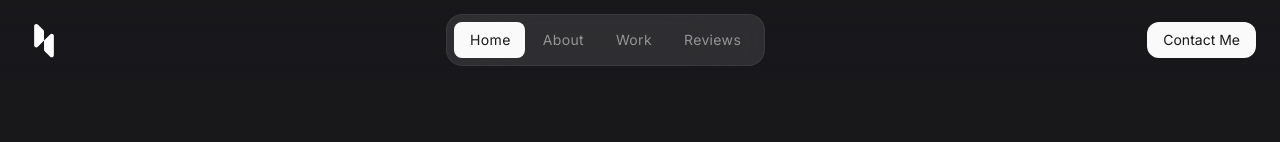
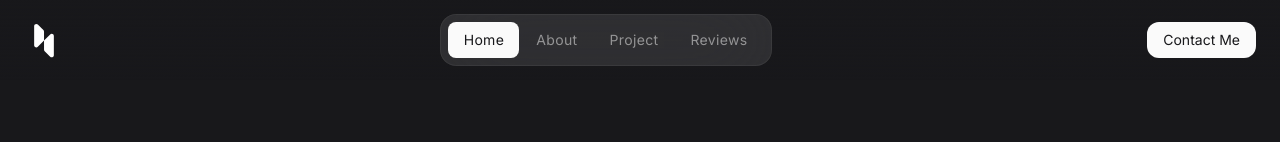
Before and after one commit to Filipemt/Portfolio-Filipe, a React (Vite) app: page / in a window 1280 px wide. Shown: the top 142 px of the page. Built offline with nearby package versions, Linux system fonts and the light colour scheme.

Commit message:
Trocando a seção work para projetos

```diff
--- a/src/components/Navbar.jsx
+++ b/src/components/Navbar.jsx
@@ -45,8 +45,8 @@ const NavBar = ({ navOpen }) => {
       className: 'nav-link'
     },
     {
-      label: 'Work',
-      link: '#work',
+      label: 'Project',
+      link: '#project',
       className: 'nav-link'
     },
     {
```
